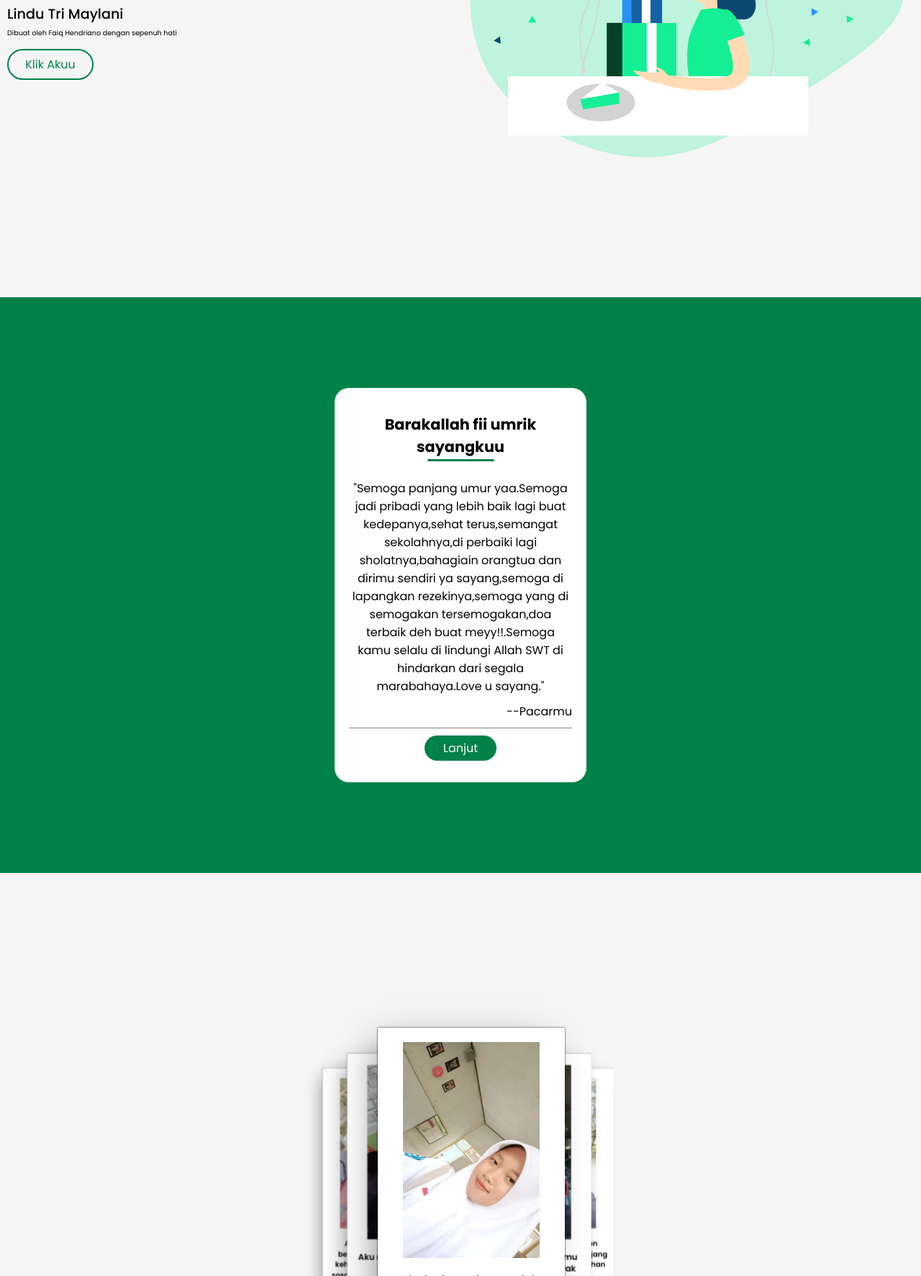
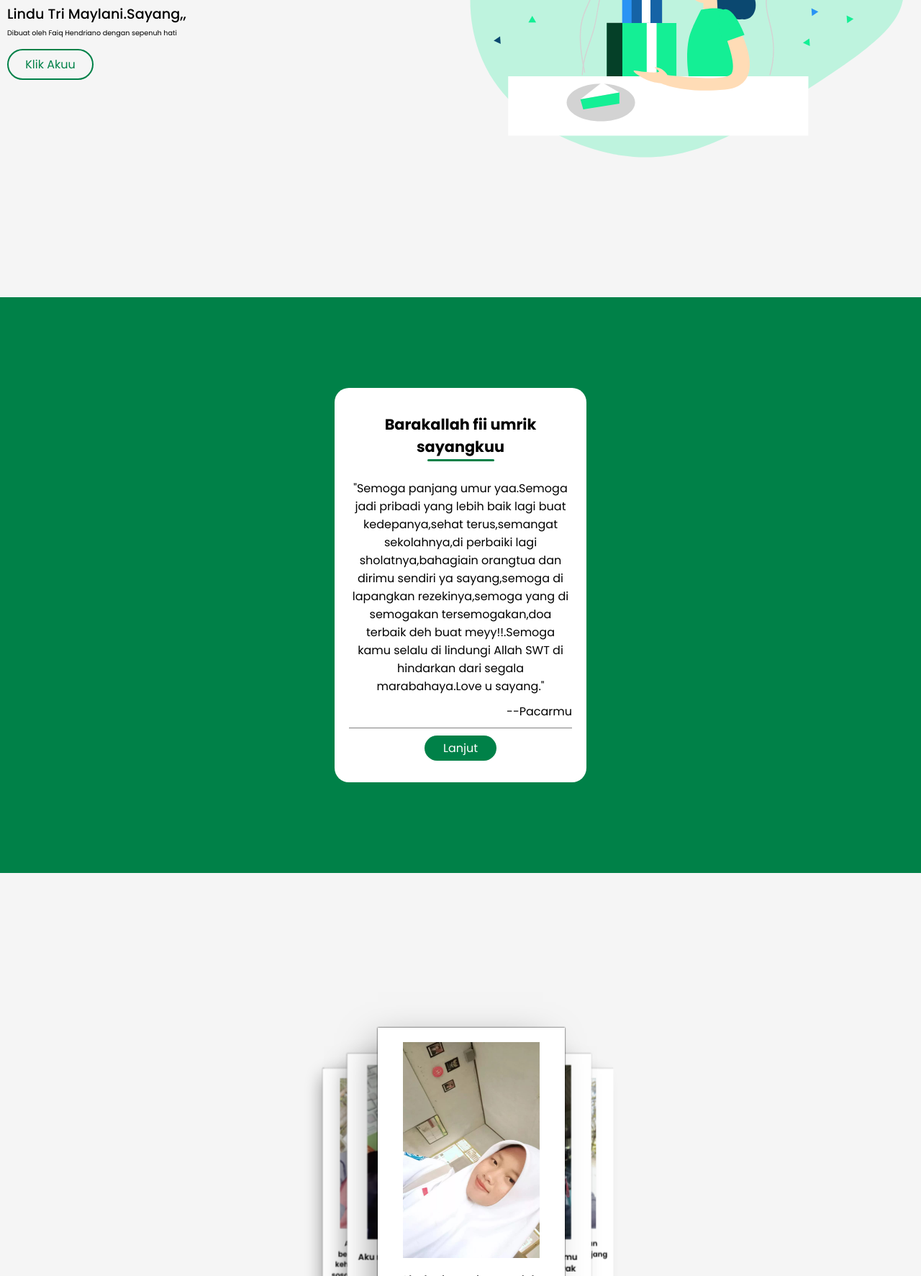
Before and after one commit to astaaytxd/for-meyy, a plain HTML site: page index.html in a window 1280 px wide. Shown: the part 387-2160 px from the top of the page at 72% size. Drawn offline with Linux system fonts and the light colour scheme.

Commit message:
Update index.html

```diff
--- a/index.html
+++ b/index.html
@@ -26,7 +26,7 @@
       <div class="texthome">
       <p>Alooo</p>
       <h1>Happy Birthday</h1>
-      <p>Lindu Tri Maylani</p>
+      <p>Lindu Tri Maylani.Sayang,,</p>
       <span>Dibuat oleh Faiq Hendriano dengan sepenuh hati</span>
       <a href="#ucapan" class="btn">Klik Akuu</a>
       </div>
@@ -73,7 +73,7 @@
       <label for="s3" id="slide3">
         <div class="card">
         <img src="./img/ayang3.jpg" class="foto"></img>
-        <span>Semoga kamu merasakan dicintai dan dihargai sepanjang hari dan tahun. Semoga Tuhan memberkatimu dan membimbingmu untuk memenuhi semua keinginanmu.</span>
+        <span>Semoga kamu merasakan dicintai dan dihargai sepanjang hari dan tahun.</span>
         </div>
       </label>
       <label for="s4" id="slide4">
```
